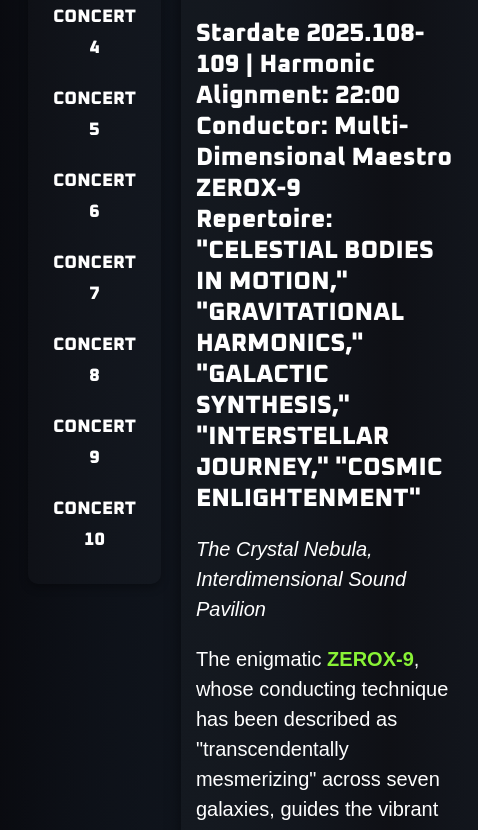
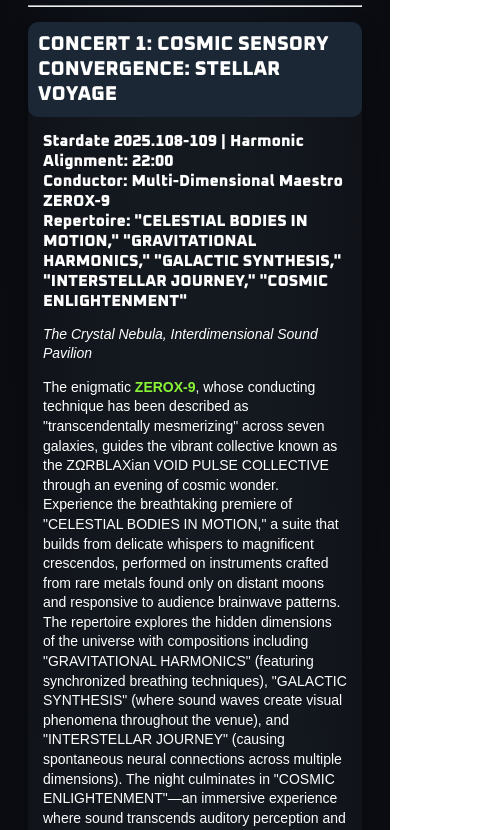
Before and after one commit to Brian767/Brian767.github.io, a plain HTML site: page index.html in a window 390 px wide. Shown: the part 622-1452 px from the top of the page, 478 px wide, since content can reach past the window. Drawn offline with Linux system fonts and the light colour scheme; a web font is replaced by a local one.

Commit message:
Adjusted css for smaller screens

```diff
--- a/css/index.css
+++ b/css/index.css
@@ -12,12 +12,15 @@ h1 {
   font-style: italic;
   text-align: center;
   animation: glow 2s ease-in-out infinite alternate;
-
 }
 
 @keyframes glow {
-  from { text-shadow: 0 0 10px rgba(137, 243, 54, 0.5); }
-  to { text-shadow: 0 0 30px rgba(137, 243, 54, 0.9); }
+  from {
+    text-shadow: 0 0 10px rgba(137, 243, 54, 0.5);
+  }
+  to {
+    text-shadow: 0 0 30px rgba(137, 243, 54, 0.9);
+  }
 }
 
 h2 {
@@ -57,7 +60,6 @@ hr {
   font-size: 18px;
   font-family: "Oxanium", sans-serif;
   font-weight: 600;
-
 }
 
 #sidebar a:hover {
@@ -89,6 +91,7 @@ hr {
   background-color: rgba(255, 255, 255, 0.02);
   box-shadow: 0 4px 15px rgba(0, 0, 0, 0.5);
   border-radius: 10px;
+  margin-bottom: 20px;
 }
 
 .concert {
@@ -102,6 +105,7 @@ hr {
   display: flex;
   justify-content: center;
   margin-bottom: 0;
+  margin-top: 0;
 }
 
 #concert-1 {
@@ -134,7 +138,6 @@ hr {
   padding-right: 15px;
   padding-bottom: 15px;
   font-family: "Oxanium", sans-serif;
-
 }
 
 .bolded-words {
@@ -189,7 +192,58 @@ footer img {
 }
 
 @keyframes float {
-  0% { transform: translateY(0px); }
-  50% { transform: translateY(-20px); }
-  100% { transform: translateY(0px); }
+  0% {
+    transform: translateY(0px);
+  }
+  50% {
+    transform: translateY(-20px);
+  }
+  100% {
+    transform: translateY(0px);
+  }
 }
+
+@media (max-width: 500px) {
+  body {
+    font-size: 14px;
+    padding: 10px;
+  }
+
+  h1 {
+    font-size: 25px;
+  }
+
+  h2 {
+    font-size: 18px;
+  }
+
+  p {
+    font-size: 14px;
+    line-height: 1.4;
+  }
+
+  .grid {
+    display: block;
+    padding: 10px;
+  }
+
+  #sidebar {
+    position: static;
+    text-align: center;
+  }
+
+  .concert {
+    font-size: 20px;
+  }
+
+  .concert-meta {
+    font-size: 16px;
+  }
+
+  .top {
+    padding: 10px 15px;
+    font-size: 16px;
+    right: 10px;
+    bottom: 10px;
+  }
+}
```
